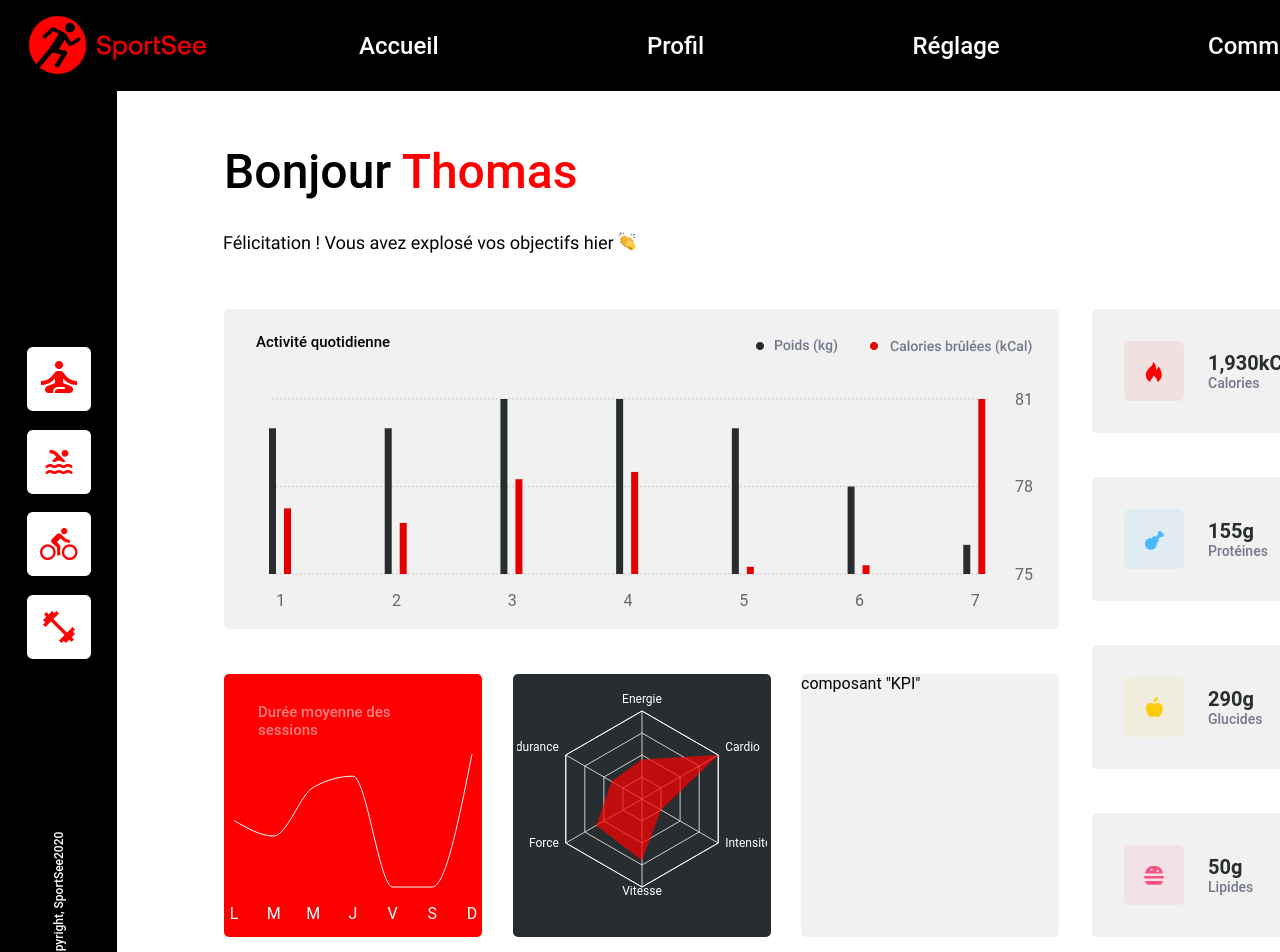
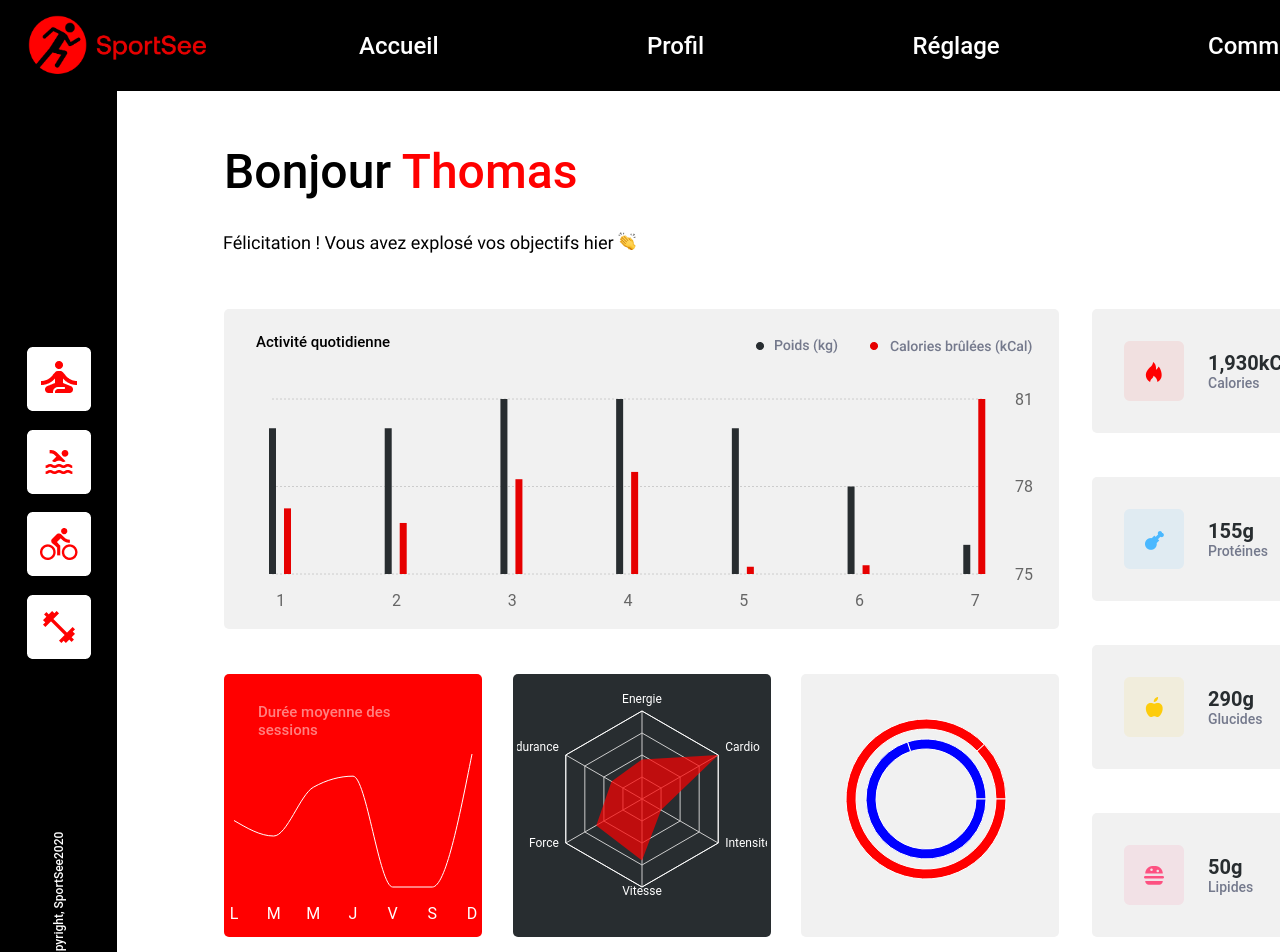
Before and after one commit to Jerome-Fromantin/JeromeFromantin_12_01022022, a React (Create React App) app: page /1 in a window 1280 px wide. Shown: the top 952 px of the page. Built offline with nearby package versions, Linux system fonts and the light colour scheme.

Commit message:
Réalisation partielle du 4ème graphique

```diff
--- a/src/components/KPI.js
+++ b/src/components/KPI.js
@@ -1,6 +1,16 @@
+import {PieChart, Pie} from 'recharts'
+
+const score1 = [{score: 0.12}, {score: 0.88}]
+const score2 = [{score: 0.3}, {score: 0.7}]
+
 function KPI() {
     return (
-        <div id="kpi" className="anaItem">composant "KPI"</div>
+        <div id="kpi" className="anaItem">
+            <PieChart width={250} height={250}>
+                <Pie data={score1} dataKey="score" cx="50%" cy="50%" innerRadius={70} outerRadius={80} fill="red"/>
+                <Pie data={score2} dataKey="score" cx="50%" cy="50%" innerRadius={50} outerRadius={60} fill="blue"/>
+            </PieChart>
+        </div>
     )
 }
 
```
